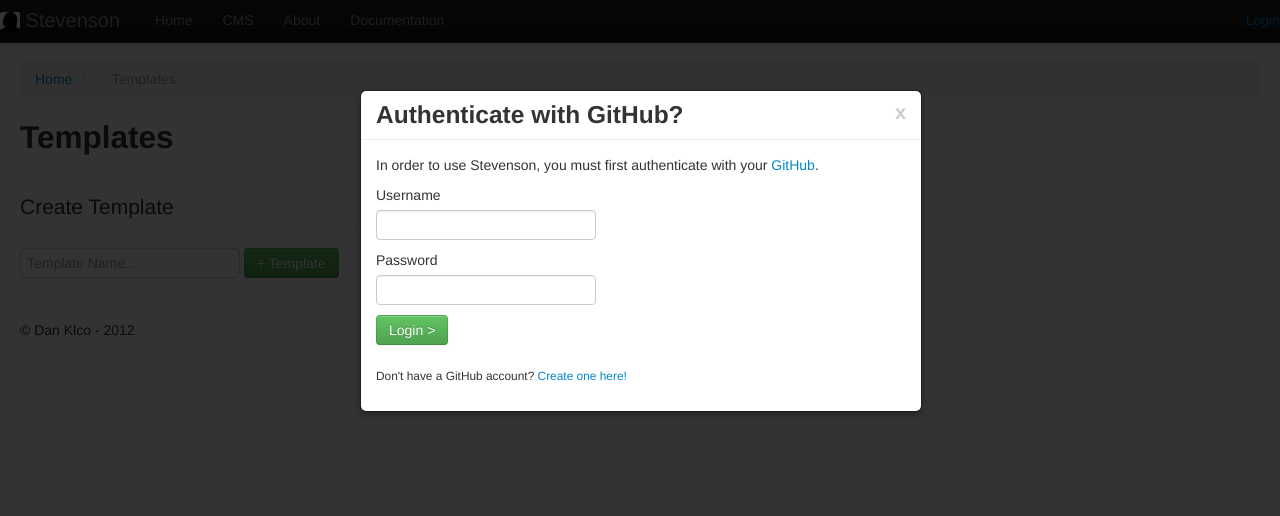
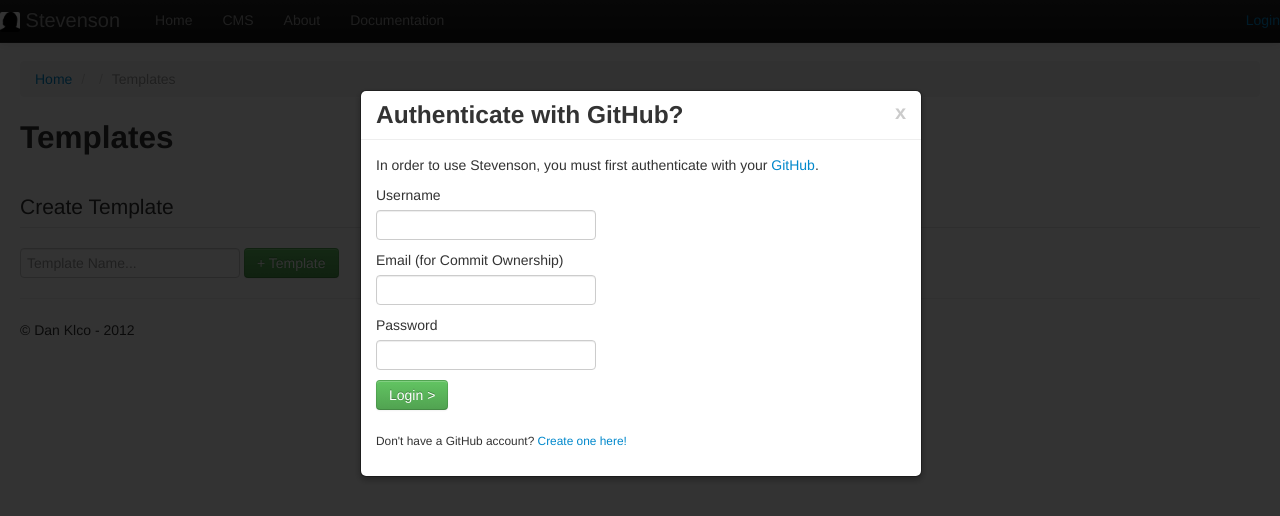
Before and after one commit to pmadril/CohortExEditor, a Jekyll site: the page built from cms/templates.html, in a window 1280 px wide. Shown: the top 516 px of the page. Built offline with Jekyll 4.4.1, drawn with Linux system fonts in a browser that asks for light colours; nearby versions of some CDN libraries; some of the changed lines change nothing that is shown.

Commit message:
Updated to fix an issue where the email is required for commits

```diff
--- a/_includes/login.html
+++ b/_includes/login.html
@@ -12,6 +12,8 @@
 		<form id="login">
 			<label for="username">Username</label>
 			<input type="text" id="username" name="username" />
+			<label for="email">Email (for Commit Ownership)</label>
+			<input type="text" id="email" name="email" />
 			<label for="password">Password</label>
 			<input type="password" id="password" name="password" /><br/>
 			<input type="submit" class="btn btn-success" value="Login &gt;" />
@@ -27,27 +29,22 @@
 		$('form#login').submit(function() {
 			Stevenson.log.debug('Submitting login form');
 			$('#login-modal .error').hide();
-			$('#username').attr("disabled", "disabled");
-			$('#password').attr("disabled", "disabled");
-			$('#login input[type=submit]').attr("disabled", "disabled");
+			$('#login input').attr("disabled", "disabled");
 
 			Stevenson.Account.clear();
 			Stevenson.Account.username = $('#username').val();
 			Stevenson.Account.password = $('#password').val();
+			Stevenson.Account.email = $('#email').val();
 
 			Stevenson.repo.login({
 				error: function(message){
-					$('#username').removeAttr("disabled");
-					$('#password').removeAttr("disabled");
-					$('#login input[type=submit]').removeAttr("disabled");
+					$('#login input').removeAttr("disabled");
 					Stevenson.log.debug('Login failed with message: ' + message);
 					$('#login-modal .error').html('Login Failed: ' + message);
 					$('#login-modal .error').show();
 				},
 				success: function(user){
-					$('#username').removeAttr("disabled");
-					$('#password').removeAttr("disabled");
-					$('#login input[type=submit]').removeAttr("disabled");
+					$('#login input').removeAttr("disabled");
 					$('#login-modal').modal('hide');
 					window.location = '/cms';
 				}
--- a/js/Stevenson.js
+++ b/js/Stevenson.js
@@ -5,6 +5,7 @@
 	Account: {
 		authenticated : false,
 		branch : '',
+		email: '',
 		favoriteRepos : [],
 		name : '',
 		password : '',
@@ -16,6 +17,7 @@
 		clear : function() {
 			Stevenson.Account.authenticated = false;
 			Stevenson.Account.branch = '';
+			Stevenson.Account.email = '';
 			Stevenson.Account.favoriteRepos = [];
 			Stevenson.Account.name = '';
 			Stevenson.Account.password = '';
@@ -325,6 +327,7 @@
 			return new Github({
 				username : Stevenson.Account.username,
 				password : Stevenson.Account.password,
+				email : Stevenson.Account.email,
 				auth : "basic"
 			});
 		},
--- a/js/github-api.js
+++ b/js/github-api.js
@@ -27,6 +27,8 @@
   var API_URL = 'https://api.github.com';
 
   var Github = function(options) {
+
+    var ghOptions = options;
 
     // HTTP Request Abstraction
     // =======
@@ -415,7 +417,8 @@
         var data = {
           "message": message,
           "author": {
-            "name": options.username
+            "name": ghOptions.username,
+            "email": ghOptions.email
           },
           "parents": [
             parent
```
